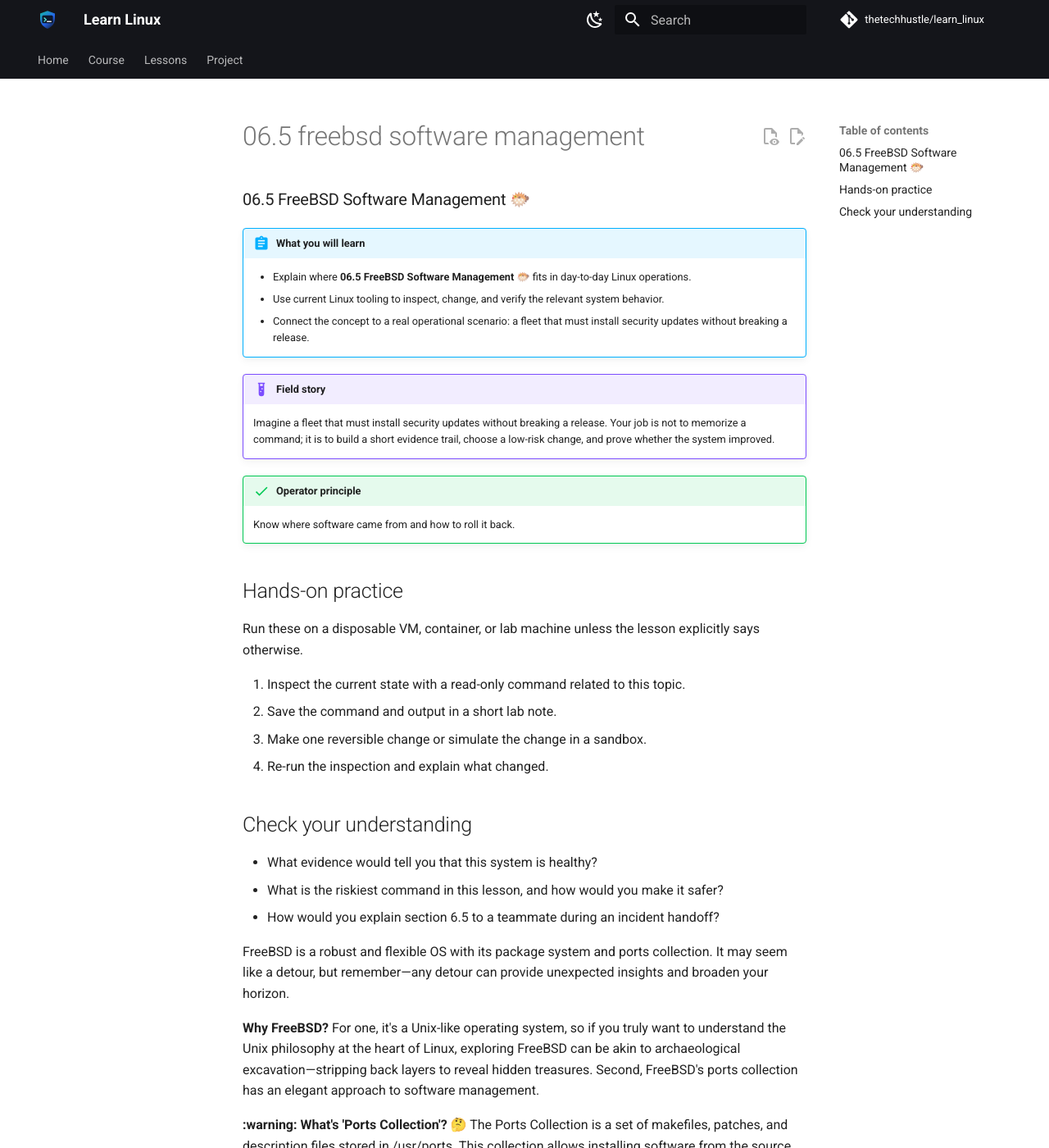
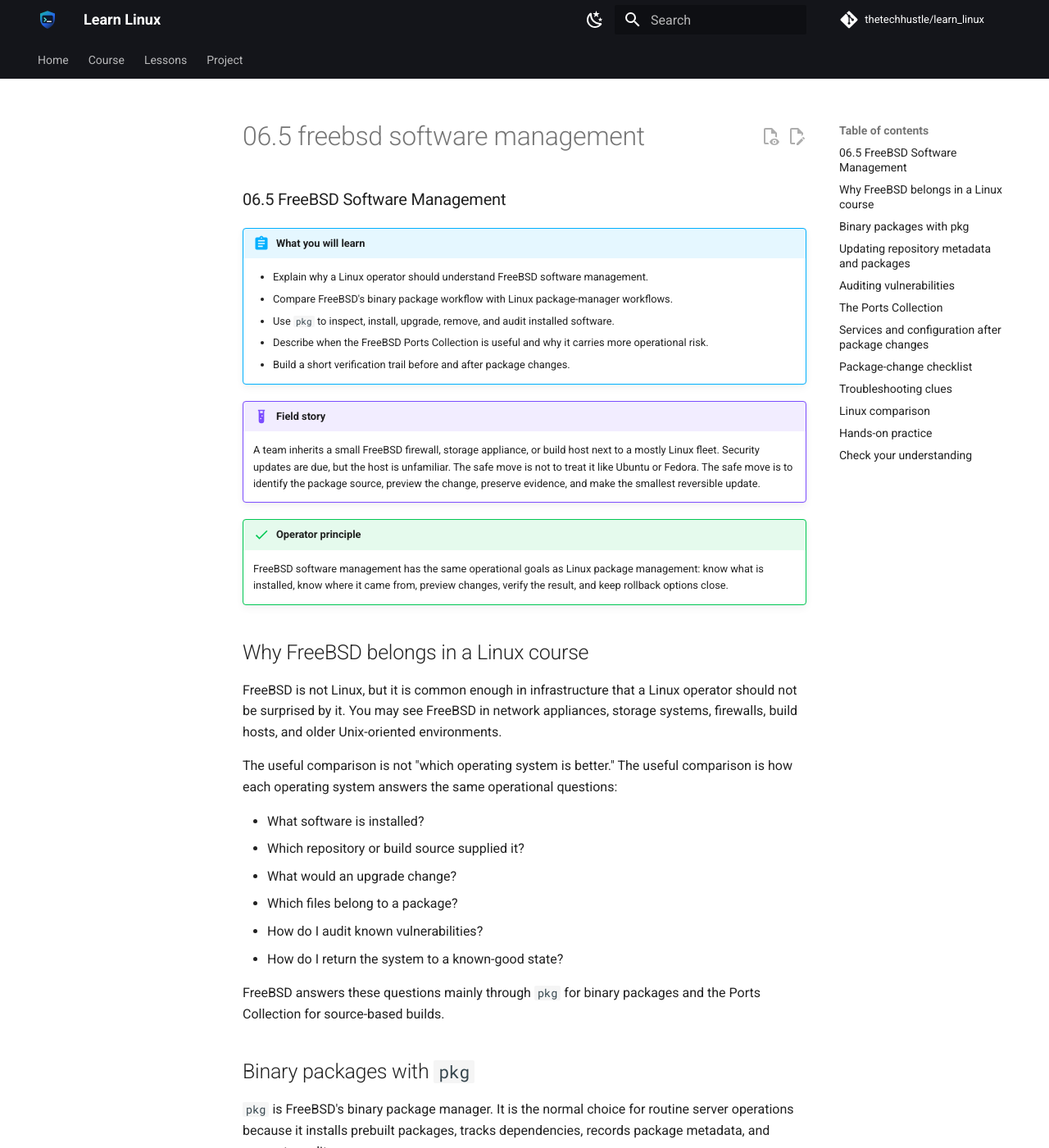
Before and after one commit to thetechhustle/learn_linux, an MkDocs documentation site: the page built from docs/lessons/06_software_installation_and_management/06.5_freebsd_software_management.md, in a window 1280 px wide and 1400 px high. Shown: the whole window at 82% size. Built offline with MkDocs 1.6.1 and Material for MkDocs 9.7.7, drawn with Linux system fonts in a browser that asks for light colours; comment, search, counter and statistics services are not loaded; some of the changed text lies outside the part shown.

Commit message:
Improve Chapter 06 FreeBSD software lesson (#41)
Co-authored-by: Jules Ai <jules@Juless-Air.ts.net lan>

````diff
--- a/docs/lessons/06_software_installation_and_management/06.5_freebsd_software_management.md
+++ b/docs/lessons/06_software_installation_and_management/06.5_freebsd_software_management.md
@@ -1,74 +1,293 @@
-### 06.5 FreeBSD Software Management 🐡
-
-
+### 06.5 FreeBSD Software Management
 
 !!! abstract "What you will learn"
-    - Explain where **06.5 FreeBSD Software Management 🐡** fits in day-to-day Linux operations.
-    - Use current Linux tooling to inspect, change, and verify the relevant system behavior.
-    - Connect the concept to a real operational scenario: a fleet that must install security updates without breaking a release.
+    - Explain why a Linux operator should understand FreeBSD software management.
+    - Compare FreeBSD's binary package workflow with Linux package-manager workflows.
+    - Use `pkg` to inspect, install, upgrade, remove, and audit installed software.
+    - Describe when the FreeBSD Ports Collection is useful and why it carries more operational risk.
+    - Build a short verification trail before and after package changes.
 
 !!! example "Field story"
-    Imagine a fleet that must install security updates without breaking a release. Your job is not to memorize a command; it is to build a short evidence trail, choose a low-risk change, and prove whether the system improved.
+    A team inherits a small FreeBSD firewall, storage appliance, or build host next to a mostly Linux fleet. Security updates are due, but the host is unfamiliar. The safe move is not to treat it like Ubuntu or Fedora. The safe move is to identify the package source, preview the change, preserve evidence, and make the smallest reversible update.
 
 !!! success "Operator principle"
-    Know where software came from and how to roll it back.
+    FreeBSD software management has the same operational goals as Linux package management: know what is installed, know where it came from, preview changes, verify the result, and keep rollback options close.
+
+## Why FreeBSD belongs in a Linux course
+
+FreeBSD is not Linux, but it is common enough in infrastructure that a Linux operator should not be surprised by it. You may see FreeBSD in network appliances, storage systems, firewalls, build hosts, and older Unix-oriented environments.
+
+The useful comparison is not "which operating system is better." The useful comparison is how each operating system answers the same operational questions:
+
+- What software is installed?
+- Which repository or build source supplied it?
+- What would an upgrade change?
+- Which files belong to a package?
+- How do I audit known vulnerabilities?
+- How do I return the system to a known-good state?
+
+FreeBSD answers these questions mainly through `pkg` for binary packages and the Ports Collection for source-based builds.
+
+## Binary packages with `pkg`
+
+`pkg` is FreeBSD's binary package manager. It is the normal choice for routine server operations because it installs prebuilt packages, tracks dependencies, records package metadata, and supports audits.
+
+Use read-only inventory commands first:
+
+```shell
+pkg info
+```
+
+Show details for one package:
+
+```shell
+pkg info nginx
+```
+
+Find which package owns a file:
+
+```shell
+pkg which /usr/local/sbin/nginx
+```
+
+List files installed by a package:
+
+```shell
+pkg info -l nginx
+```
+
+Search available packages:
+
+```shell
+pkg search nginx
+```
+
+Install a package:
+
+```shell
+sudo pkg install nginx
+```
+
+Remove a package:
+
+```shell
+sudo pkg delete nginx
+```
+
+!!! tip "Path clue"
+    Many third-party packages on FreeBSD install under `/usr/local`, such as `/usr/local/bin`, `/usr/local/sbin`, and `/usr/local/etc`. Base system files usually live outside that tree. That split is one of the first clues that you are not on a Linux distribution.
+
+## Updating repository metadata and packages
+
+Refresh package repository metadata:
+
+```shell
+sudo pkg update
+```
+
+Preview and apply package upgrades:
+
+```shell
+sudo pkg upgrade
+```
+
+`pkg upgrade` shows the packages it plans to install, upgrade, reinstall, or remove before asking for confirmation. Read that preview. It is the FreeBSD equivalent of slowing down before an `apt upgrade`, `dnf upgrade`, or `pacman -Syu` transaction.
+
+After an upgrade, capture evidence:
+
+```shell
+pkg info
+pkg version -v
+```
+
+`pkg version -v` compares installed package versions against the repository index and makes drift visible.
+
+## Auditing vulnerabilities
+
+FreeBSD provides package vulnerability auditing through `pkg audit`.
+
+Fetch the current vulnerability database:
+
+```shell
+sudo pkg audit -F
+```
+
+Audit installed packages:
+
+```shell
+pkg audit
+```
+
+When `pkg audit` reports vulnerable packages, treat it as an evidence source, not as a blind instruction to upgrade everything immediately. Confirm exposure, check service impact, review the upgrade plan, and schedule the change using the same discipline you would use on Linux.
+
+## The Ports Collection
+
+The FreeBSD Ports Collection is a tree of build recipes under `/usr/ports`. A port includes Makefiles, patches, metadata, dependency rules, and build options for compiling software from source.
+
+Ports are useful when you need:
+
+- build-time options that are not available in the binary package
+- a local patch
+- a version or flavor not available from the package repository
+- a deeper understanding of how a package is built
+
+They also add operational cost:
+
+- builds take longer than binary installs
+- local build options can drift from fleet standards
+- dependency builds can change more than expected
+- upgrades need more careful documentation
+
+Install from ports only when the reason is clear and written down.
+
+!!! warning "Old commands and current practice"
+    Older FreeBSD material often uses `portsnap` to fetch the ports tree. Modern FreeBSD systems commonly use Git for `/usr/ports`. Check the FreeBSD Handbook and the host's existing practice before changing how ports are maintained.
+
+Example ports workflow:
+
+```shell
+cd /usr/ports/editors/nano
+sudo make config
+sudo make install clean
+```
+
+That workflow builds from source. It is powerful, but it is not the safest default for routine patching.
+
+## Services and configuration after package changes
+
+Installing software is only part of the job. FreeBSD service configuration often involves `/etc/rc.conf` or files under `/usr/local/etc/rc.d`.
+
+For example, after installing `nginx`, you might enable it with:
+
+```shell
+sudo sysrc nginx_enable=YES
+```
+
+Then start or restart the service:
+
+```shell
+sudo service nginx start
+sudo service nginx status
+```
+
+Before you do this on a real host, confirm the package documentation and local service policy. The package manager installs files; it does not prove the service is safe to run in that environment.
+
+## Package-change checklist
+
+Use this short checklist for FreeBSD package work:
+
+1. Identify the host and OS version:
+
+    ```shell
+    freebsd-version
+    uname -a
+    ```
+
+2. Capture current package evidence:
+
+    ```shell
+    pkg info
+    pkg version -v
+    ```
+
+3. Check vulnerabilities:
+
+    ```shell
+    sudo pkg audit -F
+    pkg audit
+    ```
+
+4. Preview the change:
+
+    ```shell
+    sudo pkg upgrade
+    ```
+
+5. Apply only the intended change.
+
+6. Verify package and service state:
+
+    ```shell
+    pkg info <package>
+    pkg which <important-path>
+    sudo service <service> status
+    ```
+
+7. Record what changed, why it changed, and how to roll back.
+
+## Troubleshooting clues
+
+If a FreeBSD package change fails, gather facts before trying a second fix:
+
+- `pkg info` shows installed package inventory.
+- `pkg version -v` shows packages behind or ahead of repository versions.
+- `pkg check -d` checks dependency problems.
+- `pkg check -s` checks package checksums.
+- `pkg audit` shows known vulnerable packages.
+- `/var/log/messages` may show system or service errors.
+- `/usr/local/etc` often contains third-party package configuration.
+
+Do not mix binary packages and custom ports builds casually. If a host uses ports for important software, document that policy before upgrading related packages.
+
+## Linux comparison
+
+The patterns should feel familiar:
+
+| Operational question | Debian/Ubuntu | RHEL/Fedora | Arch | FreeBSD |
+| --- | --- | --- | --- | --- |
+| Installed package inventory | `apt list --installed`, `dpkg -l` | `dnf list installed`, `rpm -qa` | `pacman -Q` | `pkg info` |
+| Package owns file | `dpkg -S` | `rpm -qf` | `pacman -Qo` | `pkg which` |
+| Files in package | `dpkg -L` | `rpm -ql` | `pacman -Ql` | `pkg info -l` |
+| Search repositories | `apt search` | `dnf search` | `pacman -Ss` | `pkg search` |
+| Upgrade packages | `apt upgrade` | `dnf upgrade` | `pacman -Syu` | `pkg upgrade` |
+| Vulnerability audit | distro/security tooling varies | distro/security tooling varies | Arch advisories/manual review | `pkg audit` |
+
+The commands differ, but the operator discipline is the same.
 
 ## Hands-on practice
 
-Run these on a disposable VM, container, or lab machine unless the lesson explicitly says otherwise.
+Use a disposable FreeBSD VM or lab machine.
 
-1. Inspect the current state with a read-only command related to this topic.
-2. Save the command and output in a short lab note.
-3. Make one reversible change or simulate the change in a sandbox.
-4. Re-run the inspection and explain what changed.
+1. Record OS and package state:
+
+    ```shell
+    freebsd-version
+    pkg info
+    pkg version -v
+    ```
+
+2. Search for a small package:
+
+    ```shell
+    pkg search jq
+    ```
+
+3. Install it:
+
+    ```shell
+    sudo pkg install jq
+    ```
+
+4. Prove ownership and files:
+
+    ```shell
+    pkg info jq
+    pkg info -l jq
+    pkg which /usr/local/bin/jq
+    ```
+
+5. Remove it:
+
+    ```shell
+    sudo pkg delete jq
+    ```
+
+6. Write a short note with the package name, command transcript, installed files, and removal result.
 
 ## Check your understanding
 
-- What evidence would tell you that this system is healthy?
-- What is the riskiest command in this lesson, and how would you make it safer?
-- How would you explain section 6.5 to a teammate during an incident handoff?
-
-
-FreeBSD is a robust and flexible OS with its package system and ports collection. It may seem like a detour, but remember—any detour can provide unexpected insights and broaden your horizon.
-
-**Why FreeBSD?**
-For one, it's a Unix-like operating system, so if you truly want to understand the Unix philosophy at the heart of Linux, exploring FreeBSD can be akin to archaeological excavation—stripping back layers to reveal hidden treasures. Second, FreeBSD's ports collection has an elegant approach to software management.
-
-**:warning: What's 'Ports Collection'? 🤔**
-The Ports Collection is a set of makefiles, patches, and description files stored in /usr/ports. This collection allows installing software from the source code. And guess what? It couldn't be simpler! Let's dive in 💦
-
-**:shell:  Installing Software from Ports 🛠️📦**
-Start by fetching the ports tree if it hasn't been done so:
-
-```shell
-sudo portsnap fetch extract
-```
-
-To install a software package from the ports collection, navigate to the specific directory of the software in the ports tree and simply make an install. For instance:
-
-```shell
-cd /usr/ports/editors/nano/
-sudo make install clean
-```
-
-**Under the Hood 🧐**
-Here's what happens: 'make' command starts the build process. It fetches the necessary files, compiles the software, and manages dependencies. Finally, 'clean' ensures temporary files are removed after the installation.
-
-**:package: Package Management: pkg 🧰**
-Beyond ports, FreeBSD also supports binary packages. Binary packages are pre-compiled packages, which can save you considerable time. 'pkg', the package management tool included in FreeBSD, installs, deletes, upgrades, and manages binary packages.
-
-Let's install nano using pkg.
-
-```shell
-sudo pkg install nano
-```
-
-**:bell: FreeBSD Software Lifecyle 🔄**
-With commands 'pkg upgrade' for upgrading packages, 'pkg delete' for package deletion, managing software on FreeBSD is a breeze.
-
-**:bookmark: Practice and More...💡**
-Both the raw power of Ports and the convenience of pkg are tools in your software management toolkit. Your next move? Experiment, play, and master these tools as you've done, and you'll find them adding to your repertoire of Linux software management.
-
-And one day, while tackling a Linux challenge, you might just find the FreeBSD knowledge lighting your way out of the labyrinth. So, armed with this knowledge, let's move on!
-
-Remember, understanding is a three-edged sword: your side, their side, and the truth. Every piece of knowledge is a piece of the truth. 🕯️
+- Why is `pkg` usually safer than ports for routine server patching?
+- What evidence tells you whether a file came from a FreeBSD package?
+- Where do many third-party FreeBSD packages install files?
+- Why should you be careful when mixing binary packages and custom ports builds?
+- How is `pkg audit` similar to and different from Linux security update workflows?
````
